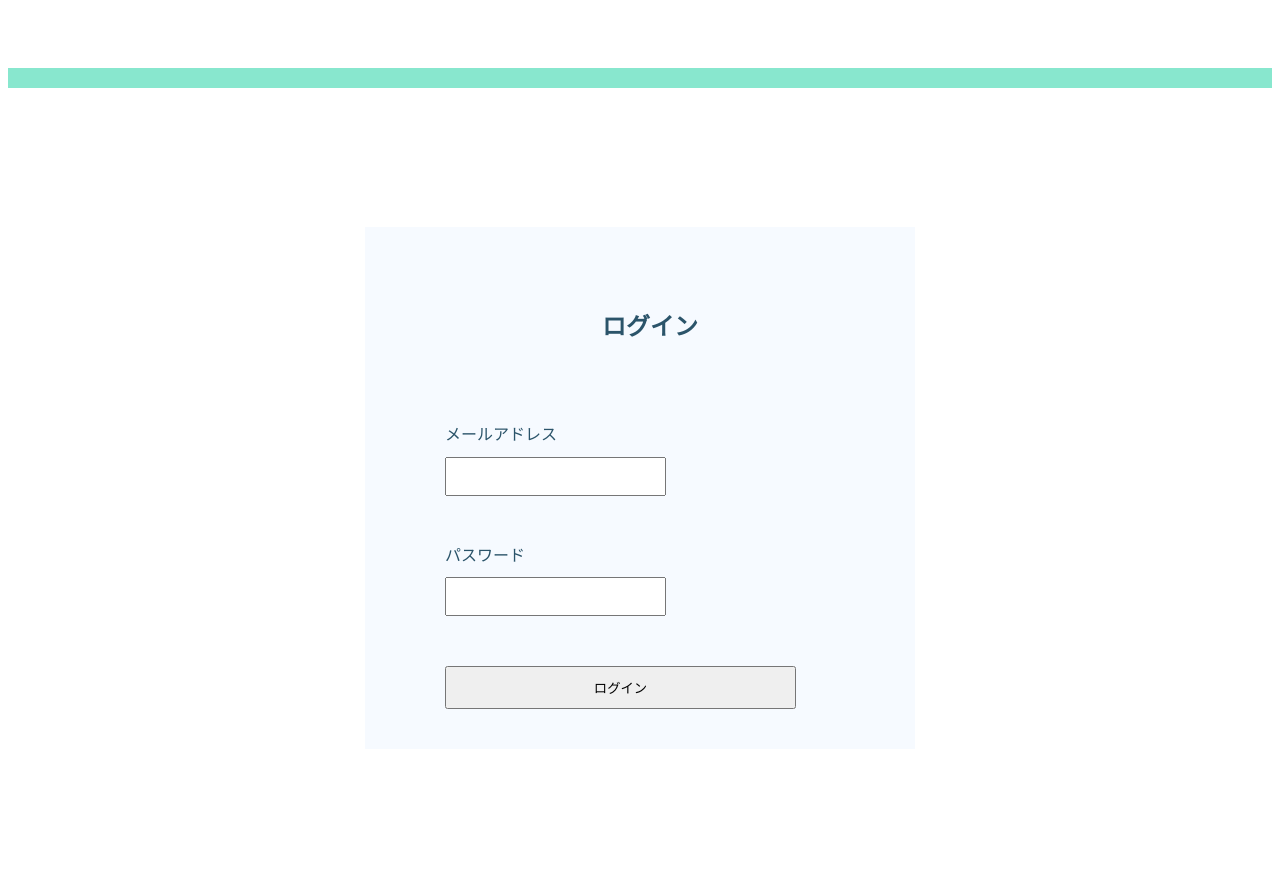
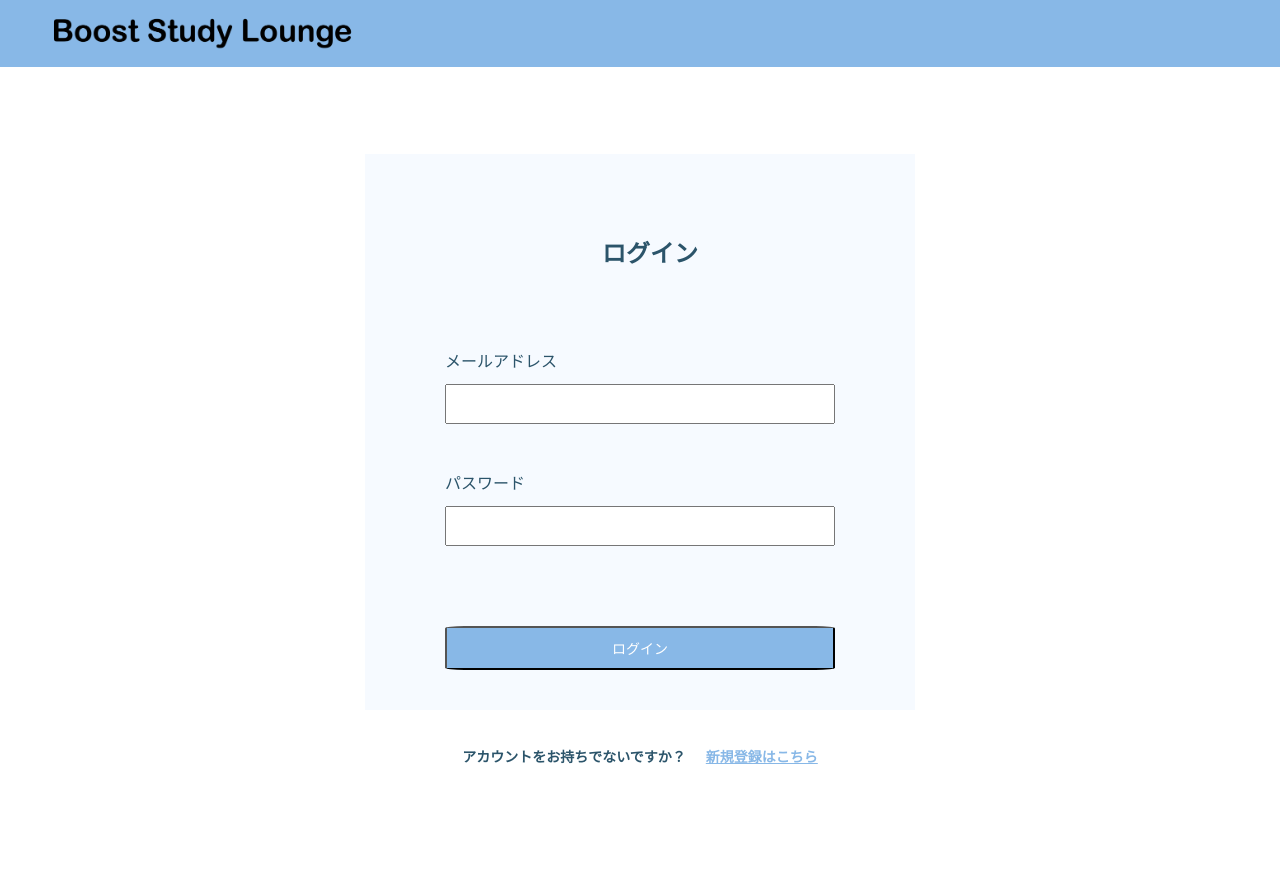
Before and after one commit to Koharu0212/BoostStudyLounge, a Node server app: page /login in a window 1280 px wide. Run offline with Node 20, Linux system fonts and the light colour scheme.

Commit message:
ログイン・新規登録画面の描画を変更(完成)

```diff
--- a/public/css/stylesheet.css
+++ b/public/css/stylesheet.css
@@ -99,7 +99,7 @@ header {
   }
 
 
-#seat-container {
+#seat-container {  /* id="seat-container"の場合適用される */
     display: grid;
     grid-template-columns: repeat(5, 1fr);
     gap: 10px;
@@ -126,16 +126,16 @@ header {
 }
 
 .sign {
-    border-top: 20px solid #88E7CE;
     display: flex;
     align-items: center;
     justify-content: center;
     min-height: 100vh;
   }
 
-  .sign > .container {
+  .sign > .container { /* 直下セレクタ */
     width: 550px;
     padding: 60px 0;
+    align-items: center;
   }
 
   .sign > .container > p {
@@ -148,11 +148,11 @@ header {
   .sign > .container > p > a {
     display: inline-block;
     margin-left: 20px;
-    color: #4CCFC9;
+    color: #88b8e7;
   }
 
   .sign > .container > p > a:hover {
-    color: #2DC2BC;
+    color: #3f71a3;
   }
 
   .sign > .container form {
@@ -191,21 +191,37 @@ header {
     padding: 10px 20px;
   }
 
-  .sign input:-webkit-autofill {
-    box-shadow: 0 0 0px 1000px #fff inset;
-  }
-
   .sign input[name="username"] {
     margin-bottom: 30px;
+    font-size: 14px;
+    width: 346px;
   }
 
   .sign input[name="email"] {
     margin-bottom: 30px;
+    font-size: 14px;
+    width: 346px;
+  }
+
+  .sign input[name="password"] {
+    margin-bottom: 30px;
+    font-size: 14px;
+    width: 346px;
   }
 
   .sign input[type="submit"] {
     margin-top: 50px;
-    width: 90%;
+    font-size: 14px;
+    width: 100%;
+    border-radius : 5%;
+    color: #ffffff;
+    background: #88b8e7;
+  }
+
+  .sign input[type="submit"]:hover {
+    box-shadow    : none;
+    color         : #000066;
+    background    : #bbdaf8;
   }
 
 table {
--- a/views/login.ejs
+++ b/views/login.ejs
@@ -7,10 +7,22 @@
     <script src="/js/send_url.js"></script>
   </head>
   <body>
+    <header>
+      <div class="header-container">
+          <div class="logo">
+              <img src="/images/logo.png">
+          </div>
+        </div>
+    </header>
     <div class="sign">
       <div class="container">
         <div class="panel">
           <h2>ログイン</h2>
+          <% if (typeof error === 'defined') { %>
+            <ul class="errors">
+                <li><%= error %></li>
+            </ul>
+          <% } %>
           <form action="/login" method="post">
             <p>メールアドレス</p>
             <input type="text" name="email">
@@ -19,6 +31,7 @@
             <input type="submit" value="ログイン">
           </form>
         </div>
+        <p>アカウントをお持ちでないですか？<a href="/signup">新規登録はこちら</a></p>
       </div>
     </div>
   </body>
```
Also changed, not shown: views/signup.ejs (+9 -1 lines).
